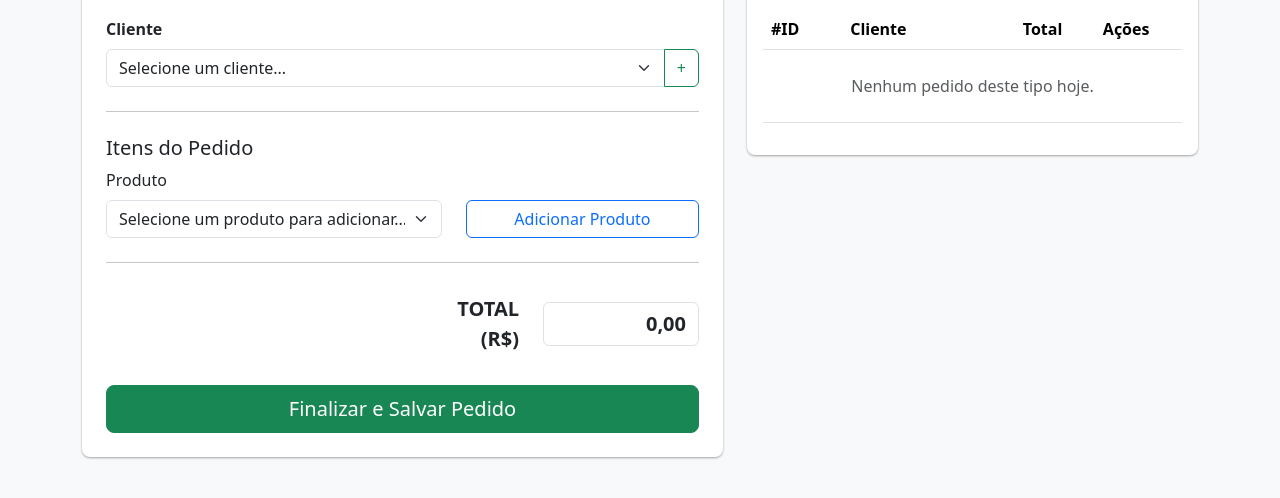
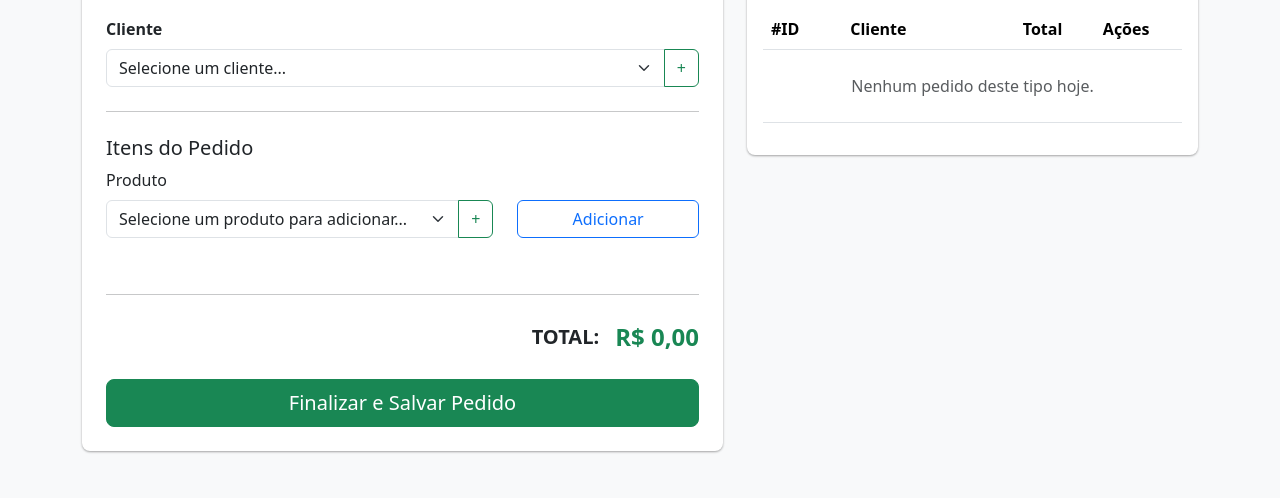
Before and after one commit to alexsvl2/dogao-do-alex-aws, a Flask app: template app/pedidos/templates/venda_form.html in a window 1280 px wide. Shown: the part 198-696 px from the top of the page. Run offline with Flask 3, Linux system fonts and the light colour scheme; the template is opened without the code that fills it, so the values that code supplies are empty.

Commit message:
Adiciona modal para cadastro rápido de produto na tela de venda

```diff
--- a/app/pedidos/templates/venda_form.html
+++ b/app/pedidos/templates/venda_form.html
@@ -42,20 +42,27 @@
 
                     <h5>Itens do Pedido</h5>
                     <div class="row mb-3 align-items-end">
-                        <div class="col-md-7">
+                        <div class="col-sm-8">
                             <label class="form-label">Produto</label>
+                             <div class="input-group">
                                 <select id="select-produto" class="form-select">
                                     <option value="" selected disabled>Selecione um produto para adicionar...</option>
                                     {% for produto in produtos %}
                                     <option value="{{ produto.id }}" data-valor="{{ produto.valor }}">{{ produto.descricao }}</option>
                                     {% endfor %}
                                 </select>
-                        </div>
-                        <div class="col-md-5">
-                            <button type="button" class="btn btn-outline-primary w-100" id="add-item-btn">Adicionar Produto</button>
+                                <button class="btn btn-outline-success" type="button" data-bs-toggle="modal" data-bs-target="#novoProdutoModal" title="Cadastrar Novo Produto">+</button>
                             </div>
                         </div>
-                    <div id="itens-container" class="mb-3">
+                        <div class="col-sm-4">
+                            <button type="button" class="btn btn-outline-primary w-100" id="add-item-btn">Adicionar</button>
+                        </div>
+                    </div>
+                    <div id="itens-container" class="mb-3 table-responsive">
+                         <table class="table">
+                            <tbody id="itens-table-body">
+                                </tbody>
+                         </table>
                     </div>
 
                     <hr class="my-4">
@@ -70,11 +77,9 @@
                             </div>
                         </div>
                         <div class="col-lg-6 ms-auto">
-                            <div class="row align-items-center">
-                                <label class="col-sm-5 col-form-label fs-5 fw-bold text-end">TOTAL (R$)</label>
-                                <div class="col-sm-7">
-                                    <input type="text" class="form-control fs-5 fw-bold text-end" id="grand-total" value="0,00" readonly>
-                                </div>
+                           <div class="d-flex justify-content-end align-items-center">
+                               <span class="fs-5 fw-bold me-3">TOTAL:</span>
+                               <span class="fs-4 fw-bolder text-success" id="grand-total">R$ 0,00</span>
                            </div>
                         </div>
                     </div>
@@ -135,22 +140,10 @@
       </div>
       <form action="{{ url_for('pedidos.novo_cliente') }}" method="POST">
           <div class="modal-body">
-              <div class="mb-3">
-                  <label class="form-label">Nome</label>
-                  <input type="text" name="nome" class="form-control" required>
-              </div>
-              <div class="mb-3">
-                  <label class="form-label">Telefone</label>
-                  <input type="text" name="telefone" class="form-control">
-              </div>
-              <div class="mb-3">
-                  <label class="form-label">Endereço</label>
-                  <input type="text" name="endereco" class="form-control">
-              </div>
-              <div class="mb-3">
-                  <label class="form-label">Bairro</label>
-                  <input type="text" name="bairro" class="form-control">
-              </div>
+              <div class="mb-3"><label class="form-label">Nome</label><input type="text" name="nome" class="form-control" required></div>
+              <div class="mb-3"><label class="form-label">Telefone</label><input type="text" name="telefone" class="form-control"></div>
+              <div class="mb-3"><label class="form-label">Endereço</label><input type="text" name="endereco" class="form-control"></div>
+              <div class="mb-3"><label class="form-label">Bairro</label><input type="text" name="bairro" class="form-control"></div>
           </div>
           <div class="modal-footer">
             <button type="button" class="btn btn-secondary" data-bs-dismiss="modal">Fechar</button>
@@ -161,15 +154,36 @@
   </div>
 </div>
 
+<div class="modal fade" id="novoProdutoModal" tabindex="-1" aria-labelledby="novoProdutoModalLabel" aria-hidden="true">
+  <div class="modal-dialog">
+    <div class="modal-content">
+      <div class="modal-header">
+        <h5 class="modal-title" id="novoProdutoModalLabel">Cadastrar Novo Produto</h5>
+        <button type="button" class="btn-close" data-bs-dismiss="modal" aria-label="Close"></button>
+      </div>
+      <form action="{{ url_for('pedidos.novo_produto') }}" method="POST">
+          <div class="modal-body">
+              <div class="mb-3"><label class="form-label">Descrição do Produto</label><input type="text" name="descricao" class="form-control" required></div>
+              <div class="mb-3"><label class="form-label">Valor (R$)</label><input type="text" inputmode="decimal" name="valor" class="form-control" required></div>
+          </div>
+          <div class="modal-footer">
+            <button type="button" class="btn btn-secondary" data-bs-dismiss="modal">Fechar</button>
+            <button type="submit" class="btn btn-primary">Salvar Produto</button>
+          </div>
+      </form>
+    </div>
+  </div>
+</div>
+
 <template id="item-row-template">
-    <div class="row g-2 mb-2 align-items-center item-row">
+    <tr class="item-row align-middle">
         <input type="hidden" class="item-produto-id" name="produto_id[]">
-        <div class="col-md-5"><input type="text" class="form-control item-descricao" readonly></div>
-        <div class="col-md-2"><input type="number" class="form-control item-quantidade" name="item_quantidade[]" value="1" min="1" required oninput="this.closest('.item-row').dispatchEvent(new Event('update-item'));"></div>
-        <div class="col-md-2"><input type="text" class="form-control item-valor-unitario" readonly></div>
-        <div class="col-md-2"><input type="text" class="form-control text-end item-total" readonly></div>
-        <div class="col-md-1"><button type="button" class="btn btn-outline-danger btn-sm remove-item-btn">X</button></div>
-    </div>
+        <td class="item-descricao fw-bold"></td>
+        <td style="width: 100px;"><input type="number" class="form-control form-control-sm item-quantidade" name="item_quantidade[]" value="1" min="1" required></td>
+        <td class="item-valor-unitario text-muted small"></td>
+        <td class="item-total text-end fw-bold"></td>
+        <td class="text-center"><button type="button" class="btn btn-outline-danger btn-sm border-0 remove-item-btn">&times;</button></td>
+    </tr>
 </template>
 {% endblock %}
 
@@ -178,7 +192,7 @@
 document.addEventListener('DOMContentLoaded', function() {
     const addItemBtn = document.getElementById('add-item-btn');
     const selectProduto = document.getElementById('select-produto');
-    const itensContainer = document.getElementById('itens-container');
+    const itensTableBody = document.getElementById('itens-table-body');
     const template = document.getElementById('item-row-template');
 
     if(addItemBtn) {
@@ -197,12 +211,14 @@ document.addEventListener('DOMContentLoaded', function() {
         const newRow = clone.querySelector('.item-row');
 
         newRow.querySelector('.item-produto-id').value = selectedOption.value;
-        newRow.querySelector('.item-descricao').value = selectedOption.text;
+        newRow.querySelector('.item-descricao').textContent = selectedOption.text;
 
         const valor = parseFloat(selectedOption.dataset.valor);
-        newRow.querySelector('.item-valor-unitario').value = valor.toFixed(2).replace('.', ',');
+        newRow.querySelector('.item-valor-unitario').textContent = 'R$ ' + valor.toFixed(2).replace('.', ',');
 
-        itensContainer.appendChild(clone);
+        newRow.classList.add('new-item'); // Para o efeito de highlight
+
+        itensTableBody.appendChild(clone);
         attachRowEventListeners(newRow);
         updateTotals();
         selectProduto.selectedIndex = 0;
@@ -213,17 +229,23 @@ document.addEventListener('DOMContentLoaded', function() {
             row.remove();
             updateTotals();
         });
-        row.addEventListener('update-item', updateTotals);
+        row.querySelector('.item-quantidade').addEventListener('input', updateTotals);
+    }
+
+    const deliveryFeeInput = document.querySelector('[name="valor_entrega"]');
+    if(deliveryFeeInput) {
+        deliveryFeeInput.addEventListener('input', updateTotals);
     }
 });
 
 function updateTotals() {
     let grandTotal = 0;
-    document.querySelectorAll('#itens-container .item-row').forEach(row => {
+    document.querySelectorAll('#itens-table-body .item-row').forEach(row => {
         const qty = parseFloat(row.querySelector('.item-quantidade').value) || 0;
-        const price = parseFloat(row.querySelector('.item-valor-unitario').value.replace(',', '.')) || 0;
+        const priceText = row.querySelector('.item-valor-unitario').textContent.replace('R$ ', '').replace(',', '.');
+        const price = parseFloat(priceText) || 0;
         const itemTotal = qty * price;
-        row.querySelector('.item-total').value = itemTotal.toFixed(2).replace('.', ',');
+        row.querySelector('.item-total').textContent = 'R$ ' + itemTotal.toFixed(2).replace('.', ',');
         grandTotal += itemTotal;
     });
 
@@ -231,7 +253,7 @@ function updateTotals() {
     const deliveryFee = parseFloat(deliveryFeeInput.value.replace(',', '.')) || 0;
     grandTotal += deliveryFee;
 
-    document.getElementById('grand-total').value = grandTotal.toFixed(2).replace('.', ',');
+    document.getElementById('grand-total').textContent = 'R$ ' + grandTotal.toFixed(2).replace('.', ',');
 }
 </script>
 {% endblock %}
```
Lines whose indentation alone changed are shown as unchanged.
